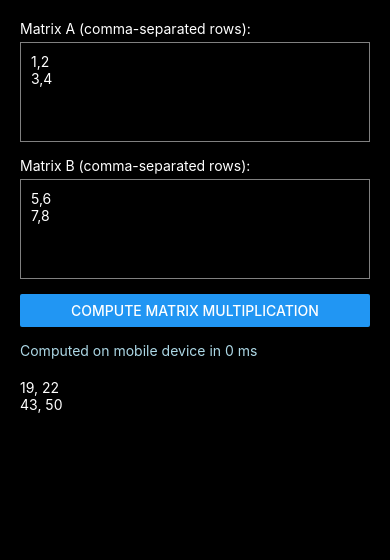
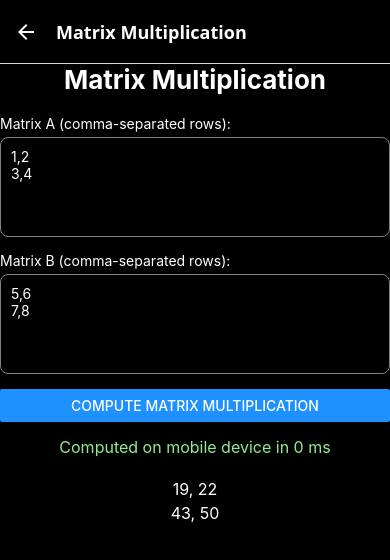
Before and after one commit to ArjunPC1121/cloudOffloading, a React Native app in the folder mobile_app/matrix_app/: screen /MatrixMultiplication in a window 390 px wide. Both pictures are taken after a click on the button "COMPUTE MATRIX MULTIPLICATION". Shown: the top 560 px of the page. Built offline with nearby package versions, Linux system fonts and the light colour scheme.

Commit message:
Added home page

```diff
--- a/mobile_app/matrix_app/App.js
+++ b/mobile_app/matrix_app/App.js
@@ -1,113 +1,25 @@
-import React, { useState } from 'react';
-import { SafeAreaView, Text, TextInput, Button, ScrollView } from 'react-native';
-import { sendMatrixForComputation } from './api';
+import * as React from 'react';
+import { NavigationContainer } from '@react-navigation/native';
+import { createNativeStackNavigator } from '@react-navigation/native-stack';
+import HomeScreen from './screens/HomeScreen';
+import MatrixMultiplicationScreen from './screens/MatrixMultiplicationScreen';
+
+const Stack = createNativeStackNavigator();
 
 export default function App() {
-  const [matrixAInput, setMatrixAInput] = useState('1,2\n3,4');
-  const [matrixBInput, setMatrixBInput] = useState('5,6\n7,8');
-  const [result, setResult] = useState(null);
-  const [message, setMessage] = useState('');
-  const [timeTaken, setTimeTaken] = useState(null);
-
-  const parseMatrix = (text) => {
-    return text.trim().split('\n').map(row => row.split(',').map(Number));
-  };
-
-  const multiplyMatricesLocally = (A, B) => {
-    const rowsA = A.length;
-    const colsA = A[0].length;
-    const rowsB = B.length;
-    const colsB = B[0].length;
-
-    if (colsA !== rowsB) {
-      throw new Error('Incompatible matrix dimensions for multiplication');
-    }
-
-    const product = [];
-    for (let i = 0; i < rowsA; i++) {
-      product[i] = [];
-      for (let j = 0; j < colsB; j++) {
-        product[i][j] = 0;
-        for (let k = 0; k < colsA; k++) {
-          product[i][j] += A[i][k] * B[k][j];
-        }
-      }
-    }
-    return product;
-  };
-
-  const handleCompute = async () => {
-    try {
-      const matrixA = parseMatrix(matrixAInput);
-      const matrixB = parseMatrix(matrixBInput);
-
-      const orderA = matrixA.length;
-      const orderB = matrixB.length;
-
-      if (orderA < 30 && orderB < 30) {
-        const start = Date.now();
-        const localResult = multiplyMatricesLocally(matrixA, matrixB);
-        const end = Date.now();
-        //setTimeTaken((end - start) + ' ms');
-        setMessage(`Computed on mobile device in ${end - start} ms`);
-        setResult(localResult);
-      } else {
-        const start = Date.now();
-        const res = await sendMatrixForComputation(matrixA, matrixB);
-        const end = Date.now();
-        //setTimeTaken((end - start) + ' ms');
-        setMessage(`Computed on backend server in ${end - start} ms`);
-        setResult(res);
-      }
-    } catch (error) {
-      setMessage('');
-      setResult('Error computing matrix. ' + error.message);
-      setTimeTaken(null);
-    }
-  };
-
   return (
-    <SafeAreaView style={{ flex: 1, padding: 20, backgroundColor: 'black' }}>
-      <Text style={{ color: 'white', marginBottom: 5 }}>Matrix A (comma-separated rows):</Text>
-      <TextInput
-        multiline
-        value={matrixAInput}
-        onChangeText={setMatrixAInput}
-        style={{ height: 100, borderColor: 'gray', borderWidth: 1, color: 'white', marginBottom: 15, padding: 10, textAlignVertical: 'top' }}
-        placeholder="1,2\n3,4"
-        placeholderTextColor="gray"
-      />
-
-      <Text style={{ color: 'white', marginBottom: 5 }}>Matrix B (comma-separated rows):</Text>
-      <TextInput
-        multiline
-        value={matrixBInput}
-        onChangeText={setMatrixBInput}
-        style={{ height: 100, borderColor: 'gray', borderWidth: 1, color: 'white', marginBottom: 15, padding: 10, textAlignVertical: 'top' }}
-        placeholder="5,6\n7,8"
-        placeholderTextColor="gray"
-      />
-
-      <Button title="Compute Matrix Multiplication" onPress={handleCompute} />
-
-      <Text style={{ color: 'lightblue', marginTop: 15 }}>{message}</Text>
-      {timeTaken && <Text style={{ color: 'lightgreen' }}>Time taken: {timeTaken}</Text>}
-
-      <ScrollView style={{ marginTop: 20, flex: 1 }}>
-        {result ? (
-          typeof result === 'string' ? (
-            <Text style={{ color: 'white' }}>{result}</Text>
-          ) : (
-            result.map((row, i) => (
-              <Text key={i} style={{ color: 'white' }}>
-                {row.join(', ')}
-              </Text>
-            ))
-          )
-        ) : (
-          <Text style={{ color: 'white' }}>Results will appear here</Text>
-        )}
-      </ScrollView>
-    </SafeAreaView>
+    <NavigationContainer>
+      <Stack.Navigator
+        initialRouteName="Home"
+        screenOptions={{
+          headerStyle: { backgroundColor: '#000' },
+          headerTintColor: '#fff',
+          headerTitleStyle: { fontWeight: 'bold' }
+        }}
+      >
+        <Stack.Screen name="Home" component={HomeScreen} options={{ title: 'Mobile Cloud Offloading' }} />
+        <Stack.Screen name="MatrixMultiplication" component={MatrixMultiplicationScreen} options={{ title: 'Matrix Multiplication' }} />
+      </Stack.Navigator>
+    </NavigationContainer>
   );
 }
--- a/mobile_app/matrix_app/api.js
+++ b/mobile_app/matrix_app/api.js
@@ -1,7 +1,7 @@
 import axios from 'axios';
 
 //Computer's local IP and Flask port:
-const API_URL = 'http://192.168.1.9:5000';
+const API_URL = 'http://192.168.1.10:5000';
 
 export const sendMatrixForComputation = async (matrixA, matrixB) => {
   try {
--- /dev/null
+++ b/mobile_app/matrix_app/screens/HomeScreen.js
@@ -0,0 +1,32 @@
+import React from 'react';
+import { View, Text, Button, StyleSheet } from 'react-native';
+
+export default function HomeScreen({ navigation }) {
+  return (
+    <View style={styles.container}>
+      <Text style={styles.title}>Mobile Cloud Offloading</Text>
+      <Button
+        title="Go to Matrix Multiplication"
+        onPress={() => navigation.navigate('MatrixMultiplication')}
+        color="#1e90ff"
+      />
+    </View>
+  );
+}
+
+const styles = StyleSheet.create({
+  container: {
+    flex: 1,
+    justifyContent: 'center',
+    alignItems: 'center',
+    backgroundColor: 'black',
+    padding: 20
+  },
+  title: {
+    color: 'white',
+    fontSize: 28,
+    fontWeight: 'bold',
+    marginBottom: 40,
+    textAlign: 'center'
+  }
+});
--- /dev/null
+++ b/mobile_app/matrix_app/screens/MatrixMultiplicationScreen.js
@@ -0,0 +1,155 @@
+import React, { useState } from 'react';
+import { SafeAreaView, Text, TextInput, Button, ScrollView, StyleSheet } from 'react-native';
+import { sendMatrixForComputation } from '../api';
+
+export default function MatrixMultiplicationScreen() {
+  const [matrixAInput, setMatrixAInput] = useState('1,2\n3,4');
+  const [matrixBInput, setMatrixBInput] = useState('5,6\n7,8');
+  const [result, setResult] = useState(null);
+  const [message, setMessage] = useState('');
+
+  const parseMatrix = (text) => {
+    return text.trim().split('\n').map(row => row.split(',').map(Number));
+  };
+
+  const multiplyMatricesLocally = (A, B) => {
+    const rowsA = A.length;
+    const colsA = A[0].length;
+    const rowsB = B.length;
+    const colsB = B[0].length;
+
+    if (colsA !== rowsB) {
+      throw new Error('Incompatible matrix dimensions for multiplication');
+    }
+
+    const product = [];
+    for (let i = 0; i < rowsA; i++) {
+      product[i] = [];
+      for (let j = 0; j < colsB; j++) {
+        product[i][j] = 0;
+        for (let k = 0; k < colsA; k++) {
+          product[i][j] += A[i][k] * B[k][j];
+        }
+      }
+    }
+    return product;
+  };
+
+  const handleCompute = async () => {
+    try {
+      const matrixA = parseMatrix(matrixAInput);
+      const matrixB = parseMatrix(matrixBInput);
+      const orderA = matrixA.length;
+      const orderB = matrixB.length;
+
+      const startTime = Date.now();
+
+      if (orderA < 30 && orderB < 30) {
+        // Local computation
+        const localResult = multiplyMatricesLocally(matrixA, matrixB);
+        const timeTaken = Date.now() - startTime;
+        setMessage(`Computed on mobile device in ${timeTaken} ms`);
+        setResult(localResult);
+      } else {
+        // Remote computation
+        const res = await sendMatrixForComputation(matrixA, matrixB);
+        const timeTaken = Date.now() - startTime;
+        setMessage(`Computed on backend server in ${timeTaken} ms`);
+        setResult(res);
+      }
+    } catch (error) {
+      setMessage('Error computing matrix: ' + error.message);
+      setResult(null);
+    }
+  };
+
+  return (
+    <SafeAreaView style={styles.container}>
+      <Text style={styles.header}>Matrix Multiplication</Text>
+
+      <Text style={styles.label}>Matrix A (comma-separated rows):</Text>
+      <TextInput
+        multiline
+        value={matrixAInput}
+        onChangeText={setMatrixAInput}
+        style={styles.input}
+        placeholder="1,2\n3,4"
+        placeholderTextColor="gray"
+      />
+
+      <Text style={styles.label}>Matrix B (comma-separated rows):</Text>
+      <TextInput
+        multiline
+        value={matrixBInput}
+        onChangeText={setMatrixBInput}
+        style={styles.input}
+        placeholder="5,6\n7,8"
+        placeholderTextColor="gray"
+      />
+
+      <Button title="Compute Matrix Multiplication" onPress={handleCompute} color="#1e90ff" />
+
+      {message ? <Text style={styles.message}>{message}</Text> : null}
+
+      <ScrollView style={styles.resultContainer}>
+        {result ? (
+          typeof result === 'string' ? (
+            <Text style={styles.resultText}>{result}</Text>
+          ) : (
+            result.map((row, i) => (
+              <Text key={i} style={styles.resultText}>
+                {row.join(', ')}
+              </Text>
+            ))
+          )
+        ) : (
+          <Text style={styles.resultText}>Results will appear here</Text>
+        )}
+      </ScrollView>
+    </SafeAreaView>
+  );
+}
+
+const styles = StyleSheet.create({
+  container: {
+    flex: 1,
+    backgroundColor: 'black',
+    padding: 20,
+  },
+  header: {
+    color: 'white',
+    fontSize: 26,
+    fontWeight: 'bold',
+    textAlign: 'center',
+    marginBottom: 20,
+  },
+  label: {
+    color: 'white',
+    marginBottom: 5,
+  },
+  input: {
+    height: 100,
+    borderColor: 'gray',
+    borderWidth: 1,
+    color: 'white',
+    marginBottom: 15,
+    padding: 10,
+    textAlignVertical: 'top',
+    borderRadius: 8,
+  },
+  message: {
+    color: 'lightgreen',
+    marginTop: 15,
+    fontSize: 16,
+    textAlign: 'center',
+  },
+  resultContainer: {
+    marginTop: 20,
+  },
+  resultText: {
+    color: 'white',
+    fontSize: 16,
+    textAlign: 'center',
+    marginVertical: 2,
+  },
+});
```
Also changed, not shown: mobile_app/matrix_app/package.json (+6 -2 lines), 1 other file (tests, documents, lock files or other folders).
